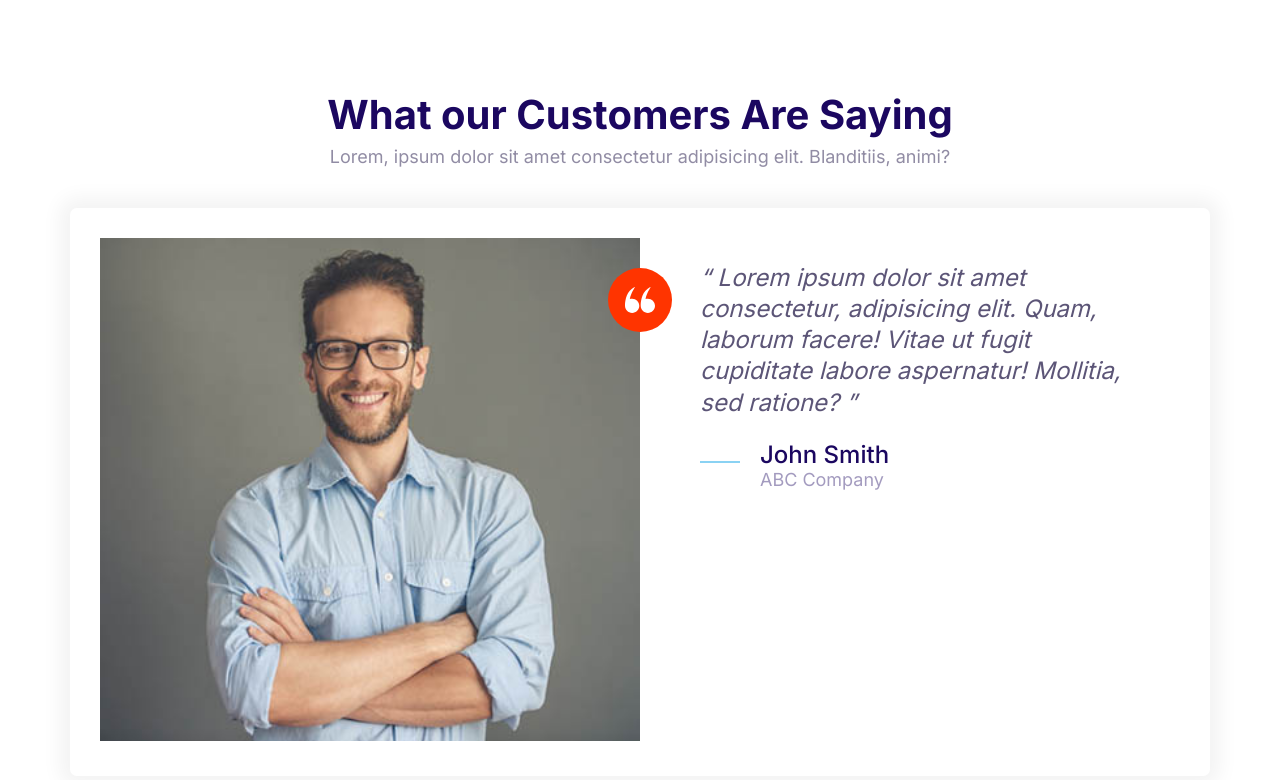
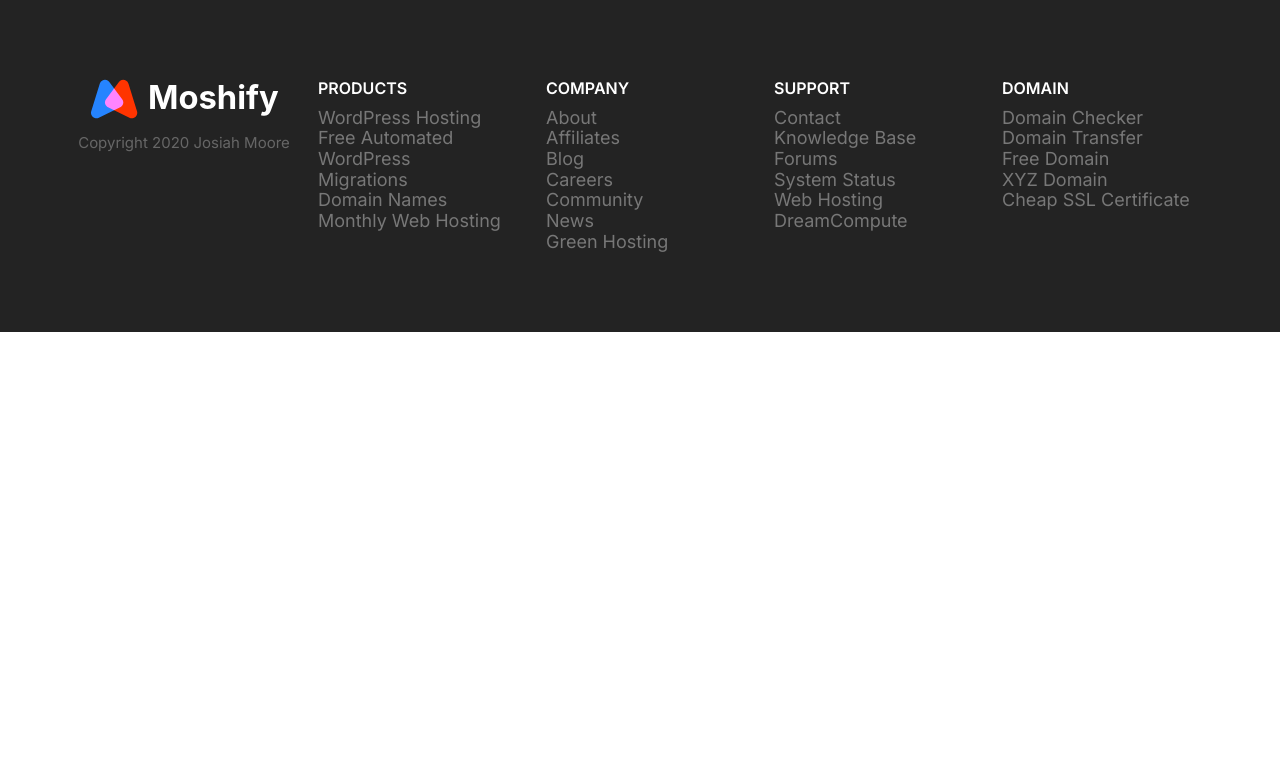
Before and after one commit to jodamo16/first-practice, a plain HTML site: page index.html in a window 1280 px wide. Drawn offline with Linux system fonts and the light colour scheme.

Commit message:
creating the footer block.

```diff
--- a/CSS/styles.css
+++ b/CSS/styles.css
@@ -137,7 +137,7 @@ a {
 /*Lists*/
 .list {
   list-style: none;
-  padding-left: none;
+  padding-left: 0;
 }
 
 .list--inline .list__item {
@@ -799,3 +799,79 @@ a {
     max-width: 700px;
   }
 }
+
+/*footer*/
+.footer {
+  background: #232323;
+}
+
+.footer a {
+  color: #777;
+  transition: color 0.3s;
+}
+
+.footer a:hover {
+  color: var(--color-white);
+}
+
+.footer__section {
+  padding: 2rem;
+  border-bottom: 1px solid #393939;
+}
+
+.footer__section .list {
+  margin: 0;
+}
+
+.footer__heading {
+  text-transform: uppercase;
+  font-weight: 600;
+}
+
+.footer__brand {
+  margin-top: 5rem;
+  text-align: center;
+}
+
+.footer__brand img {
+  width: 100%;
+  max-width: 230px;
+}
+
+.footer__copyright {
+  font-size: 2.1rem;
+  opacity: 0.3;
+  color: var(--color-white);
+}
+
+@media screen and (min-width: 768px) {
+  .footer__sections {
+    grid-template-columns: repeat(auto-fit, minmax(10rem, 1fr));
+  }
+
+  .footer .collapsible__chevron {
+    display: none;
+  }
+
+  .footer .collapsible__content {
+    opacity: 1;
+    max-height: 100%;
+  }
+
+  .footer__heading {
+    font-size: 1.6rem;
+  }
+
+  .footer__section {
+    border: 0;
+  }
+
+  .footer__brand {
+    order: -1;
+    margin-top: 1rem;
+  }
+
+  .footer__copyright {
+    font-size: 1.5rem;
+  }
+}
--- a/index.html
+++ b/index.html
@@ -15,53 +15,93 @@
     <link rel="stylesheet" href="./CSS/styles.css" />
   </head>
   <body>
-    <section class="block">
-      <header class="block__header">
-        <h2>What our Customers Are Saying</h2>
-        <p>
-          Lorem, ipsum dolor sit amet consectetur adipisicing elit. Blanditiis,
-          animi?
-        </p>
+    <footer class="block block--dark footer">
+      <div class="container grid footer__sections">
+        <section class="collapsible collapsible--expanded footer__section">
+          <header class="collapsible__header">
+            <h2 class="collapsible__heading footer__heading">Products</h2>
+            <img
+              class="icon icon--white collapsible__chevron"
+              src="images/chevron.svg"
+              alt=""
+            />
           </header>
-      <div class="container">
-        <div class="card testimonial">
-          <div class="grid grid--1x2">
-            <div class="testimonial__image">
+          <div class="collapsible__content">
+            <ul class="list">
+              <li><a href="#">WordPress Hosting</a></li>
+              <li><a href="#">Free Automated WordPress</a></li>
+              <li><a href="#">Migrations</a></li>
+              <li><a href="#">Domain Names</a></li>
+              <li><a href="#">Monthly Web Hosting</a></li>
+            </ul>
+          </div>
+        </section>
+        <section class="collapsible footer__section">
+          <header class="collapsible__header">
+            <h2 class="collapsible__heading footer__heading">Company</h2>
             <img
-                class="testimonial__image"
-                src="images/testimonial.jpg"
-                alt="a happy smiling customer"
+              class="icon icon--white collapsible__chevron"
+              src="images/chevron.svg"
+              alt=""
             />
-              <span class="icon-container icon-container--accent">
-                <svg class="icon icon--white icon--small">
-                  <use xlink:href="images/sprite.svg#quotes"></use>
-                </svg>
-              </span>
+          </header>
+          <div class="collapsible__content">
+            <ul class="list">
+              <li><a href="#">About</a></li>
+              <li><a href="#">Affiliates</a></li>
+              <li><a href="#">Blog</a></li>
+              <li><a href="#">Careers</a></li>
+              <li><a href="#">Community</a></li>
+              <li><a href="#">News</a></li>
+              <li><a href="#">Green Hosting</a></li>
+            </ul>
           </div>
-            <blockquote class="quote">
-              <p class="quote__text">
-                Lorem ipsum dolor sit amet consectetur, adipisicing elit. Quam,
-                laborum facere! Vitae ut fugit cupiditate labore aspernatur!
-                Mollitia, sed ratione?
-              </p>
-              <footer>
-                <div class="media">
-                  <div class="media__image">
-                    <svg class="icon icon--primary quote__line">
-                      <use xlink:href="images/sprite.svg#line"></use>
-                    </svg>
+        </section>
+        <section class="collapsible footer__section">
+          <header class="collapsible__header">
+            <h2 class="collapsible__heading footer__heading">Support</h2>
+            <img
+              class="icon icon--white collapsible__chevron"
+              src="images/chevron.svg"
+              alt=""
+            />
+          </header>
+          <div class="collapsible__content">
+            <ul class="list">
+              <li><a href="#">Contact</a></li>
+              <li><a href="#">Knowledge Base</a></li>
+              <li><a href="#">Forums</a></li>
+              <li><a href="#">System Status</a></li>
+              <li><a href="#">Web Hosting</a></li>
+              <li><a href="#">DreamCompute</a></li>
+            </ul>
           </div>
-                  <div class="media__body">
-                    <h3 class="media__title quote__author">John Smith</h3>
-                    <p class="quote__org">ABC Company</p>
+        </section>
+        <section class="collapsible footer__section">
+          <header class="collapsible__header">
+            <h2 class="collapsible__heading footer__heading">Domain</h2>
+            <img
+              class="icon icon--white collapsible__chevron"
+              src="images/chevron.svg"
+              alt=""
+            />
+          </header>
+          <div class="collapsible__content">
+            <ul class="list">
+              <li><a href="#">Domain Checker</a></li>
+              <li><a href="#">Domain Transfer</a></li>
+              <li><a href="#">Free Domain</a></li>
+              <li><a href="#">XYZ Domain</a></li>
+              <li><a href="#">Cheap SSL Certificate</a></li>
+            </ul>
           </div>
+        </section>
+        <section class="footer__brand">
+          <img src="images/logo.svg" alt="" />
+          <p class="footer__copyright">Copyright 2020 Josiah Moore</p>
+        </section>
       </div>
     </footer>
-            </blockquote>
-          </div>
-        </div>
-      </div>
-    </section>
     <script src="js/main.js"></script>
   </body>
 </html>
```
Also changed, not shown: components/footer.html (added, +87 -0 lines). Lines whose indentation alone changed are shown as unchanged.
